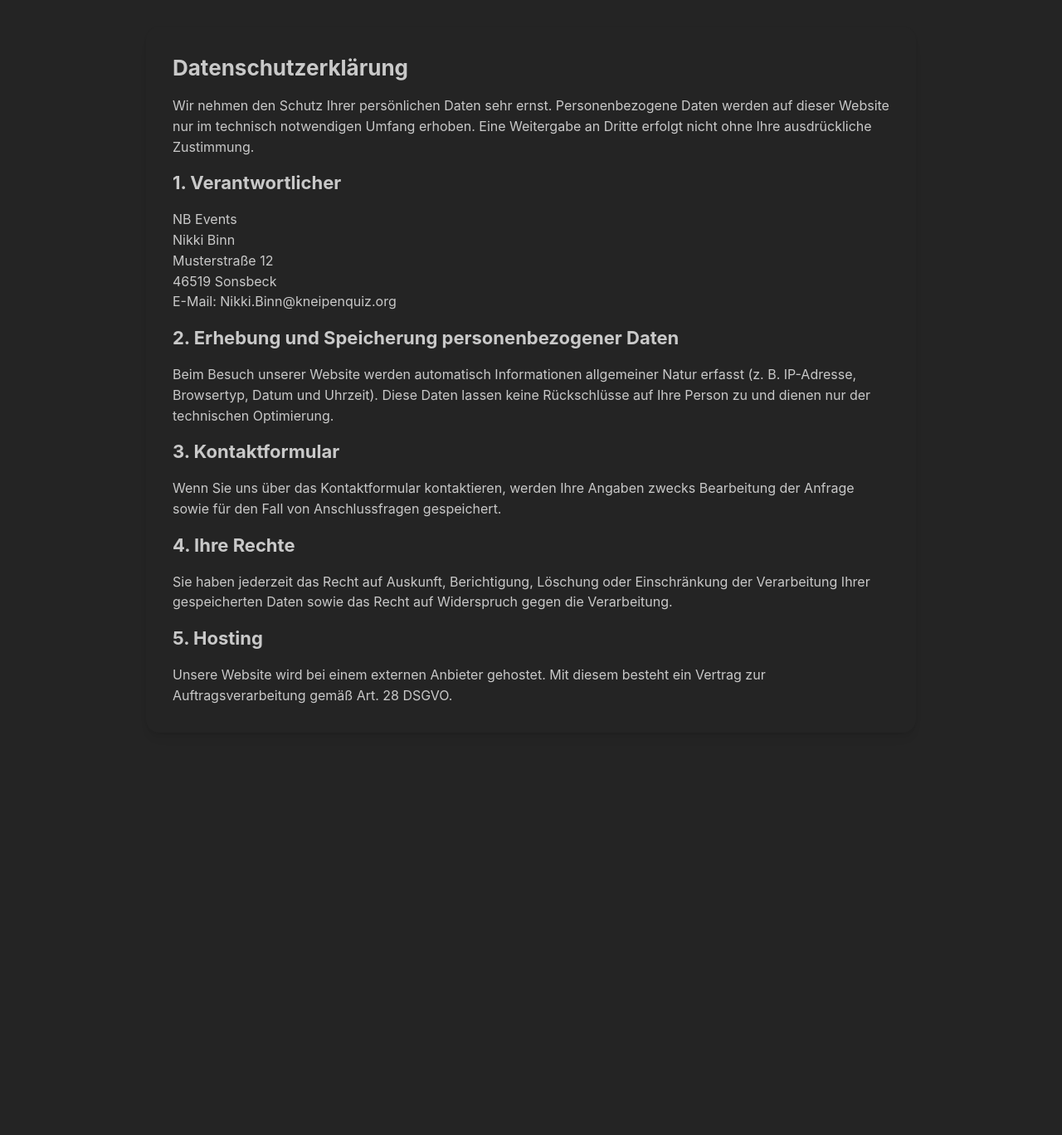
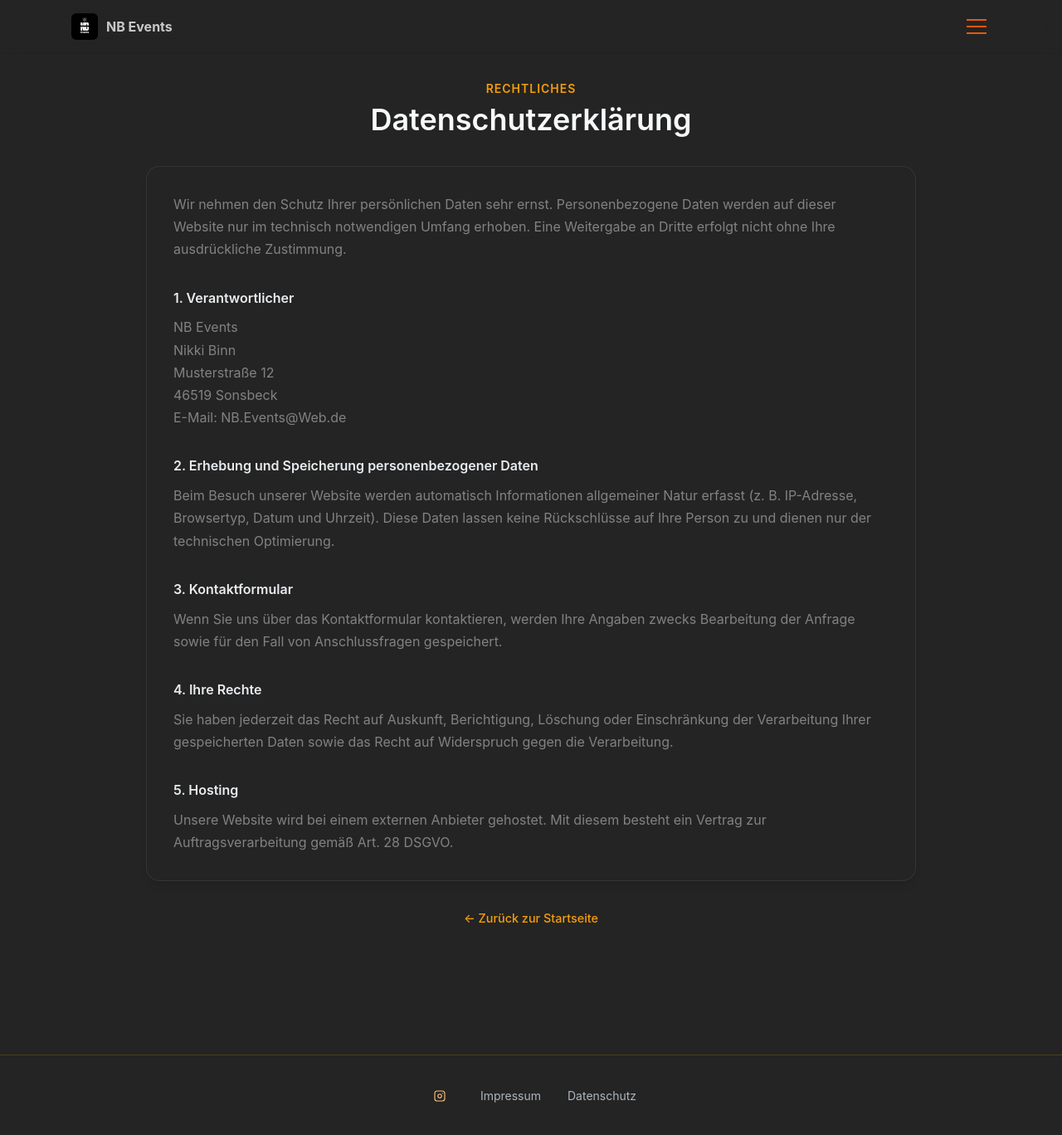
Before and after one commit to KK131998/NB_Events_Website, a React (Vite) app: page /datenschutz in a window 1280 px wide. Shown: the whole page at 83% size. Before the commit the page ends 915 px from the top, so only its background shows below. Built offline with nearby package versions, Linux system fonts and the light colour scheme.

Commit message:
Bild in TermineListe sichtabr machen

```diff
--- a/src/components/FooterSocial.tsx
+++ b/src/components/FooterSocial.tsx
@@ -1,16 +1,16 @@
-import { IconBrandInstagram } from '@tabler/icons-react';
-import { ActionIcon, Container, Group } from '@mantine/core';
-import classes from '../styles/FooterSocial.module.scss';
+import { ActionIcon, Container, Group } from "@mantine/core";
+import { IconBrandInstagram } from "@tabler/icons-react";
+import { Link } from "react-router-dom";
+import classes from "../styles/FooterSocial.module.scss";
 
 export default function FooterSocial() {
   return (
-        <div className={classes.footer}>
+    <footer className={classes.footer}>
       <Container className={classes.inner}>
-                <Group gap="md" className={classes.links} justify="flex-end" wrap="nowrap">
-                    {/* Social Icons */}
+        <Group gap="xl" className={classes.links} justify="center" wrap="wrap">
           <ActionIcon
             size="lg"
-                        color="gray"
+            color="orange"
             variant="subtle"
             component="a"
             href="https://www.instagram.com/_nbevents/"
@@ -21,27 +21,14 @@ export default function FooterSocial() {
           >
             <IconBrandInstagram size={18} stroke={1.5} />
           </ActionIcon>
-
-                    {/* Impressum & Datenschutz
-                    <Anchor
-                        href="/impressum"
-                        size="sm"
-                        c="dimmed"
-                        underline="hover"
-                    >
+          <Link to="/impressum" className={classes.link}>
             Impressum
-                    </Anchor>
-                    <Anchor
-                        href="/datenschutz"
-                        size="sm"
-                        c="dimmed"
-                        underline="hover"
-                    >
+          </Link>
+          <Link to="/datenschutz" className={classes.link}>
             Datenschutz
-                    </Anchor>
-                    */}
+          </Link>
         </Group>
       </Container>
-        </div>
+    </footer>
   );
 }
--- a/src/components/TermineListe.tsx
+++ b/src/components/TermineListe.tsx
@@ -173,7 +173,8 @@ export default function TermineListe({ termine }: { termine: Termin[] }) {
             const online =
               !t.tickets_online_reservierbar ||
               t.tickets_online_reservierbar.toLowerCase() !== "nein";
-            const imageSrc = "/quizzenswert.jpeg";
+            const base = import.meta.env.BASE_URL || "/";
+            const imageSrc = `${base.replace(/\/?$/, "/")}quizzenswert.jpeg`;
 
             return (
               <Card
--- a/src/pages/datenschutz.tsx
+++ b/src/pages/datenschutz.tsx
@@ -1,58 +1,112 @@
-import { Container, Paper, Stack, Title, Text } from "@mantine/core";
+import { Container, Paper, Stack, Text, Title } from "@mantine/core";
+import { Link } from "react-router-dom";
+import Footer from "../components/FooterSocial";
+import GBTHeader from "../components/GBTHeader";
+import classes from "../styles/Legal.module.scss";
 
 export default function Datenschutz() {
   return (
+    <>
+      <GBTHeader />
+      <main className={classes.main}>
         <Container size="md" py="xl">
-            <Paper radius="lg" p="xl" shadow="sm">
-                <Stack gap="md">
-                    <Title order={2}>Datenschutzerklärung</Title>
+          <div className={classes.header}>
+            <Text
+              className={classes.eyebrow}
+              size="sm"
+              fw={600}
+              tt="uppercase"
+              lts={1}
+            >
+              Rechtliches
+            </Text>
+            <Title order={1} className={classes.title}>
+              Datenschutzerklärung
+            </Title>
+          </div>
 
-                    <Text>
+          <Paper className={classes.card} radius="lg" p="xl" shadow="sm">
+            <Stack gap="xl">
+              <Text c="dimmed" lh={1.7}>
                 Wir nehmen den Schutz Ihrer persönlichen Daten sehr ernst.
-                        Personenbezogene Daten werden auf dieser Website nur im
-                        technisch notwendigen Umfang erhoben. Eine Weitergabe an
-                        Dritte erfolgt nicht ohne Ihre ausdrückliche Zustimmung.
+                Personenbezogene Daten werden auf dieser Website nur im technisch
+                notwendigen Umfang erhoben. Eine Weitergabe an Dritte erfolgt
+                nicht ohne Ihre ausdrückliche Zustimmung.
               </Text>
 
-                    <Title order={3}>1. Verantwortlicher</Title>
-                    <Text>
-                        NB Events<br />
-                        Nikki Binn<br />
-                        Musterstraße 12<br />
-                        46519 Sonsbeck<br />
-                        E-Mail: Nikki.Binn@kneipenquiz.org
+              <section>
+                <Text component="h2" className={classes.sectionTitle}>
+                  1. Verantwortlicher
                 </Text>
+                <Text c="dimmed" lh={1.7}>
+                  NB Events
+                  <br />
+                  Nikki Binn
+                  <br />
+                  Musterstraße 12
+                  <br />
+                  46519 Sonsbeck
+                  <br />
+                  E-Mail: NB.Events@Web.de
+                </Text>
+              </section>
 
-                    <Title order={3}>2. Erhebung und Speicherung personenbezogener Daten</Title>
-                    <Text>
+              <section>
+                <Text component="h2" className={classes.sectionTitle}>
+                  2. Erhebung und Speicherung personenbezogener Daten
+                </Text>
+                <Text c="dimmed" lh={1.7}>
                   Beim Besuch unserer Website werden automatisch Informationen
                   allgemeiner Natur erfasst (z. B. IP-Adresse, Browsertyp, Datum
                   und Uhrzeit). Diese Daten lassen keine Rückschlüsse auf Ihre
                   Person zu und dienen nur der technischen Optimierung.
                 </Text>
+              </section>
 
-                    <Title order={3}>3. Kontaktformular</Title>
-                    <Text>
-                        Wenn Sie uns über das Kontaktformular kontaktieren, werden
-                        Ihre Angaben zwecks Bearbeitung der Anfrage sowie für den
-                        Fall von Anschlussfragen gespeichert.
+              <section>
+                <Text component="h2" className={classes.sectionTitle}>
+                  3. Kontaktformular
                 </Text>
+                <Text c="dimmed" lh={1.7}>
+                  Wenn Sie uns über das Kontaktformular kontaktieren, werden Ihre
+                  Angaben zwecks Bearbeitung der Anfrage sowie für den Fall von
+                  Anschlussfragen gespeichert.
+                </Text>
+              </section>
 
-                    <Title order={3}>4. Ihre Rechte</Title>
-                    <Text>
+              <section>
+                <Text component="h2" className={classes.sectionTitle}>
+                  4. Ihre Rechte
+                </Text>
+                <Text c="dimmed" lh={1.7}>
                   Sie haben jederzeit das Recht auf Auskunft, Berichtigung,
-                        Löschung oder Einschränkung der Verarbeitung Ihrer gespeicherten
-                        Daten sowie das Recht auf Widerspruch gegen die Verarbeitung.
+                  Löschung oder Einschränkung der Verarbeitung Ihrer
+                  gespeicherten Daten sowie das Recht auf Widerspruch gegen die
+                  Verarbeitung.
                 </Text>
+              </section>
 
-                    <Title order={3}>5. Hosting</Title>
-                    <Text>
-                        Unsere Website wird bei einem externen Anbieter gehostet.
-                        Mit diesem besteht ein Vertrag zur Auftragsverarbeitung gemäß
-                        Art. 28 DSGVO.
+              <section>
+                <Text component="h2" className={classes.sectionTitle}>
+                  5. Hosting
                 </Text>
+                <Text c="dimmed" lh={1.7}>
+                  Unsere Website wird bei einem externen Anbieter gehostet. Mit
+                  diesem besteht ein Vertrag zur Auftragsverarbeitung gemäß Art.
+                  28 DSGVO.
+                </Text>
+              </section>
             </Stack>
           </Paper>
+
+          <div className={classes.back}>
+            <Link to="/" className={classes.backLink}>
+              ← Zurück zur Startseite
+            </Link>
+          </div>
         </Container>
+      </main>
+      <Footer />
+    </>
   );
 }
--- a/src/pages/impressum.tsx
+++ b/src/pages/impressum.tsx
@@ -1,41 +1,89 @@
-import { Container, Paper, Stack, Title, Text } from "@mantine/core";
+import { Container, Paper, Stack, Text, Title } from "@mantine/core";
+import { Link } from "react-router-dom";
+import Footer from "../components/FooterSocial";
+import GBTHeader from "../components/GBTHeader";
+import classes from "../styles/Legal.module.scss";
 
 export default function Impressum() {
   return (
+    <>
+      <GBTHeader />
+      <main className={classes.main}>
         <Container size="md" py="xl">
-            <Paper radius="lg" p="xl" shadow="sm">
-                <Stack gap="md">
-                    <Title order={2}>Impressum</Title>
+          <div className={classes.header}>
+            <Text
+              className={classes.eyebrow}
+              size="sm"
+              fw={600}
+              tt="uppercase"
+              lts={1}
+            >
+              Rechtliches
+            </Text>
+            <Title order={1} className={classes.title}>
+              Impressum
+            </Title>
+          </div>
 
-                    <Text>
-                        <b>Angaben gemäß § 5 TMG:</b><br />
-                        NB Events<br />
-                        Musterstraße 12<br />
+          <Paper className={classes.card} radius="lg" p="xl" shadow="sm">
+            <Stack gap="xl">
+              <section>
+                <Text component="h2" className={classes.sectionTitle}>
+                  Angaben gemäß § 5 TMG
+                </Text>
+                <Text c="dimmed" lh={1.7}>
+                  NB Events
+                  <br />
+                  Musterstraße 12
+                  <br />
                   46519 Sonsbeck
                 </Text>
+              </section>
 
-                    <Text>
-                        <b>Vertreten durch:</b><br />
+              <section>
+                <Text component="h2" className={classes.sectionTitle}>
+                  Vertreten durch
+                </Text>
+                <Text c="dimmed" lh={1.7}>
                   Nikki Binn
                 </Text>
+              </section>
 
-                    <Text>
-                        <b>Kontakt:</b><br />
-                        Telefon: +49 176 12345678<br />
-                        E-Mail: Nikki.Binn@kneipenquiz.org
+              <section>
+                <Text component="h2" className={classes.sectionTitle}>
+                  Kontakt
                 </Text>
+                <Text c="dimmed" lh={1.7}>
+                  Telefon: +49 176 12345678
+                  <br />
+                  E-Mail: NB.Events@Web.de
+                </Text>
+              </section>
 
-                    <Text>
-                        <b>Umsatzsteuer-ID:</b><br />
+              <section>
+                <Text component="h2" className={classes.sectionTitle}>
+                  Umsatzsteuer-ID
+                </Text>
+                <Text c="dimmed" lh={1.7}>
                   DE123456789
                 </Text>
+              </section>
 
-                    <Text size="sm" c="dimmed">
-                        Verantwortlich für den Inhalt nach § 55 Abs. 2 RStV:
-                        Nikki Binn, Musterstraße 12, 46519 Sonsbeck
+              <Text size="sm" c="dimmed" mt="md">
+                Verantwortlich für den Inhalt nach § 55 Abs. 2 RStV: Nikki Binn,
+                Musterstraße 12, 46519 Sonsbeck
               </Text>
             </Stack>
           </Paper>
+
+          <div className={classes.back}>
+            <Link to="/" className={classes.backLink}>
+              ← Zurück zur Startseite
+            </Link>
+          </div>
         </Container>
+      </main>
+      <Footer />
+    </>
   );
 }
--- a/src/styles/FooterSocial.module.scss
+++ b/src/styles/FooterSocial.module.scss
@@ -1,22 +1,27 @@
 .footer {
   margin-top: 120px;
-    border-top: 1px solid light-dark(var(--mantine-color-gray-2), var(--mantine-color-dark-5));
+  border-top: 1px solid light-dark(rgba(234, 88, 12, 0.15), rgba(245, 158, 11, 0.2));
 }
 
 .inner {
   display: flex;
-    justify-content: space-between;
+  justify-content: center;
   align-items: center;
   padding-top: var(--mantine-spacing-xl);
   padding-bottom: var(--mantine-spacing-xl);
-
-    @media (max-width: var(--mantine-breakpoint-xs)) {
-        flex-direction: column;
-    }
 }
 
 .links {
-    @media (max-width: var(--mantine-breakpoint-xs)) {
-        margin-top: var(--mantine-spacing-md);
+  gap: var(--mantine-spacing-xl);
+}
+
+.link {
+  color: light-dark(var(--mantine-color-gray-6), var(--mantine-color-gray-5));
+  font-size: 0.875rem;
+  text-decoration: none;
+  transition: color 0.2s ease;
+
+  &:hover {
+    color: light-dark(#ea580c, #f59e0b);
   }
 }
--- /dev/null
+++ b/src/styles/Legal.module.scss
@@ -0,0 +1,51 @@
+.main {
+  min-height: 60vh;
+}
+
+.header {
+  text-align: center;
+  margin-bottom: var(--mantine-spacing-xl);
+}
+
+.eyebrow {
+  color: light-dark(#ea580c, #f59e0b);
+  letter-spacing: 0.12em;
+  margin-bottom: 0.25rem;
+}
+
+.title {
+  color: light-dark(var(--mantine-color-dark-9), var(--mantine-color-gray-0));
+  font-family: Outfit, var(--mantine-font-family);
+  font-size: clamp(1.75rem, 4vw, 2.25rem);
+  font-weight: 600;
+  margin: 0;
+}
+
+.card {
+  border: 1px solid light-dark(rgba(0, 0, 0, 0.06), rgba(255, 255, 255, 0.08));
+}
+
+.sectionTitle {
+  font-size: 1rem;
+  font-weight: 600;
+  color: light-dark(var(--mantine-color-dark-8), var(--mantine-color-gray-2));
+  margin-bottom: var(--mantine-spacing-xs);
+}
+
+.back {
+  text-align: center;
+  margin-top: var(--mantine-spacing-xl);
+}
+
+.backLink {
+  color: light-dark(#ea580c, #f59e0b);
+  font-size: 0.9rem;
+  font-weight: 500;
+  text-decoration: none;
+  transition: opacity 0.2s ease;
+
+  &:hover {
+    opacity: 0.8;
+    text-decoration: underline;
+  }
+}
```
Lines whose indentation alone changed are shown as unchanged.
